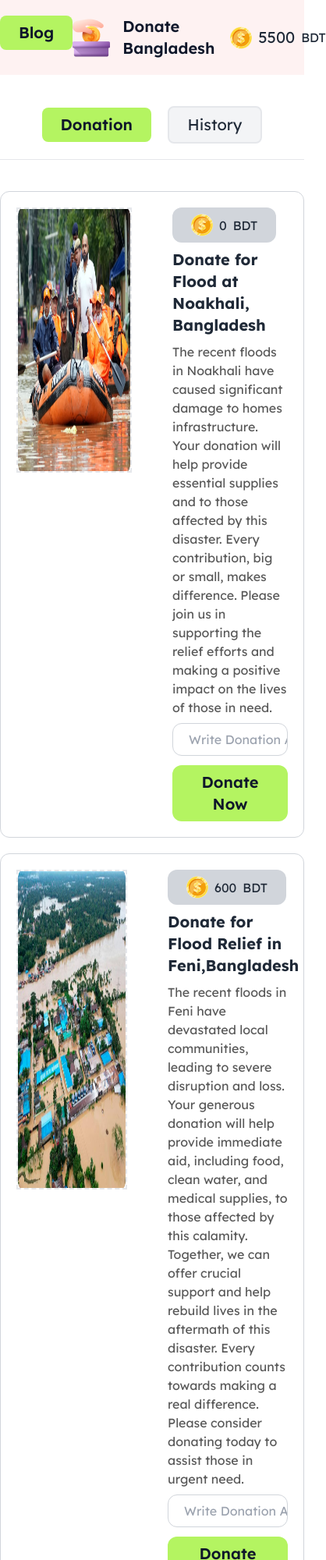
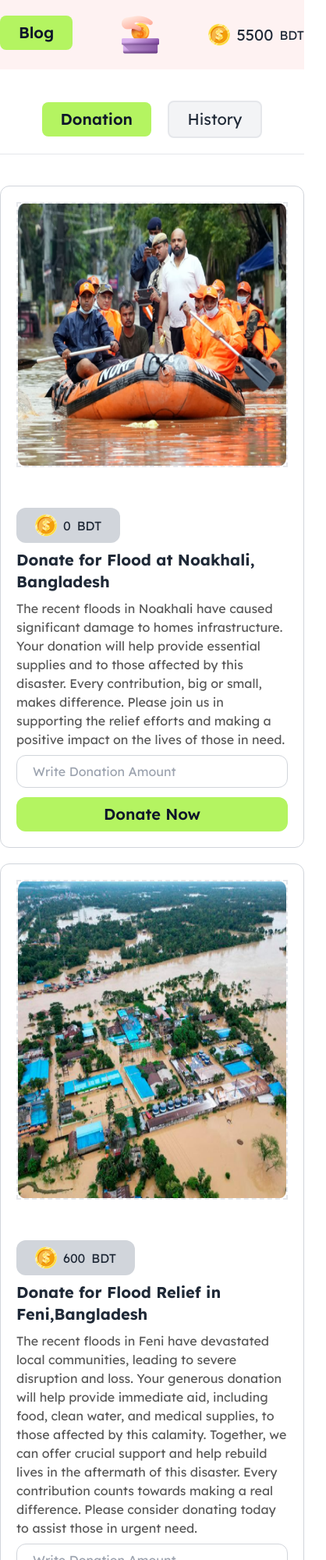
Before and after one commit to chayon1001/Donate-for-Flood-Bangladesh, a plain HTML site: page index.html in a window 390 px wide. Shown: the top 2000 px of the page at 78% size, 418 px wide, since content can reach past the window. Drawn offline with nearby package versions, Linux system fonts and the light colour scheme.

Commit message:
added the responsive part

```diff
--- a/index.html
+++ b/index.html
@@ -49,7 +49,7 @@
                 <div class="flex justify-between">
 
                     <a href="blog.html">
-                        <button w3-include-html="blog.html" class="text-xl font-semibold bg-primary px-6 py-2 text-slate-900 rounded-lg">
+                        <button class="text-xl font-semibold bg-primary px-6 py-2 text-slate-900 rounded-lg">
                             Blog
 
 
@@ -58,7 +58,7 @@
 
                     <div class="flex gap-4 items-center">
                         <img src="./assets/logo.png" alt="">
-                        <div>
+                        <div class="hidden md:flex">
                             <h3 class="text-xl font-semibold text-slate-900">Donate Bangladesh</h3>
                         </div>
 
@@ -83,11 +83,11 @@
     <main class="container mx-auto">
 
         <section id="donation-data" class="mt-10">
-            <div class="flex gap-3 border border-gray-300 rounded-xl">
-                <div class="w-1/2 p-5 ">
+            <div class="flex flex-col lg:flex-row gap-3 border border-gray-300 rounded-xl">
+                <div class="w-full lg:w-1/2 p-5 ">
                     <img class="w-full h-[340px] border-2 border-dashed" src="./assets/noakhali.png" alt="">
                 </div>
-                <div class="p-5 w-1/2">
+                <div class="p-5 w-full lg:w-1/2">
                     <button class="flex items-center gap-2 px-6 py-2 rounded-xl bg-gray-300 ">
                         <img src="./assets/coin.png" alt="">
                         <h3 id="update-amount"> 0 </h3>
@@ -127,11 +127,11 @@
                 </div>
             </div>
 
-            <div class="mt-5 flex gap-3 border border-gray-300 rounded-xl">
-                <div class="w-1/2 p-5 ">
+            <div class="mt-5 flex flex-col lg:flex-row gap-3 border border-gray-300 rounded-xl">
+                <div class="w-full lg:w-1/2 p-5 ">
                     <img class="w-full h-[410px] border-2 border-dashed" src="./assets/feni.png" alt="">
                 </div>
-                <div class="p-5 w-1/2">
+                <div class="p-5 w-full lg:w-1/2">
                     <button class="flex items-center gap-2 px-6 py-2 rounded-xl bg-gray-300 ">
                         <img src="./assets/coin.png" alt="">
                         <h3 id="second-update">600 </h3>
@@ -152,11 +152,11 @@
                 </div>
             </div>
 
-            <div class="mt-5 flex gap-3 border border-gray-300 rounded-xl">
-                <div class="w-1/2 p-5 ">
+            <div class="mt-5 flex flex-col lg:flex-row gap-3 border border-gray-300 rounded-xl">
+                <div class="w-full lg:w-1/2 p-5 ">
                     <img class="w-full h-[430px] border-2 border-dashed" src="./assets/quota-protest.png" alt="">
                 </div>
-                <div class="p-5 w-1/2">
+                <div class="p-5 w-full lg:w-1/2">
                     <button class="flex items-center gap-2 px-6 py-2 rounded-xl bg-gray-300 ">
                         <img src="./assets/coin.png" alt="">
                         <h3 id="third-update">2400 </h3>
--- a/js/first-donate.js
+++ b/js/first-donate.js
@@ -47,6 +47,8 @@ document.getElementById('first-card-donate').addEventListener('click', function(
 
     `
     document.getElementById('show-history').appendChild(div)
+
+
 })
 
 
--- a/js/utility.js
+++ b/js/utility.js
@@ -2,6 +2,7 @@ function inputFieldValueById(id){
     const amount = document.getElementById(id).value;
 
     const convertAmount = parseFloat(amount);
+
     return convertAmount;
 
 }
```
